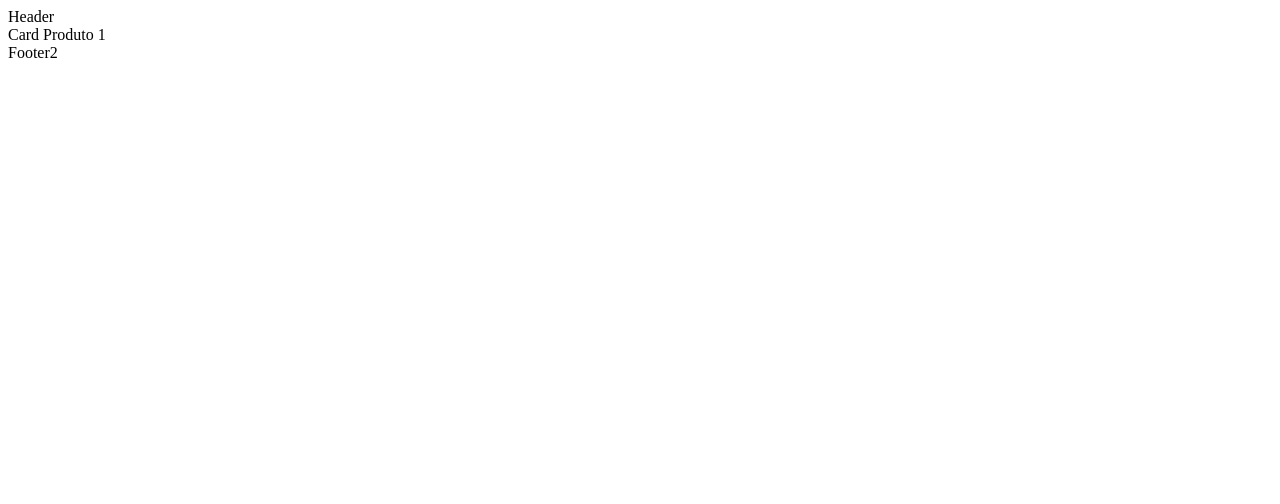
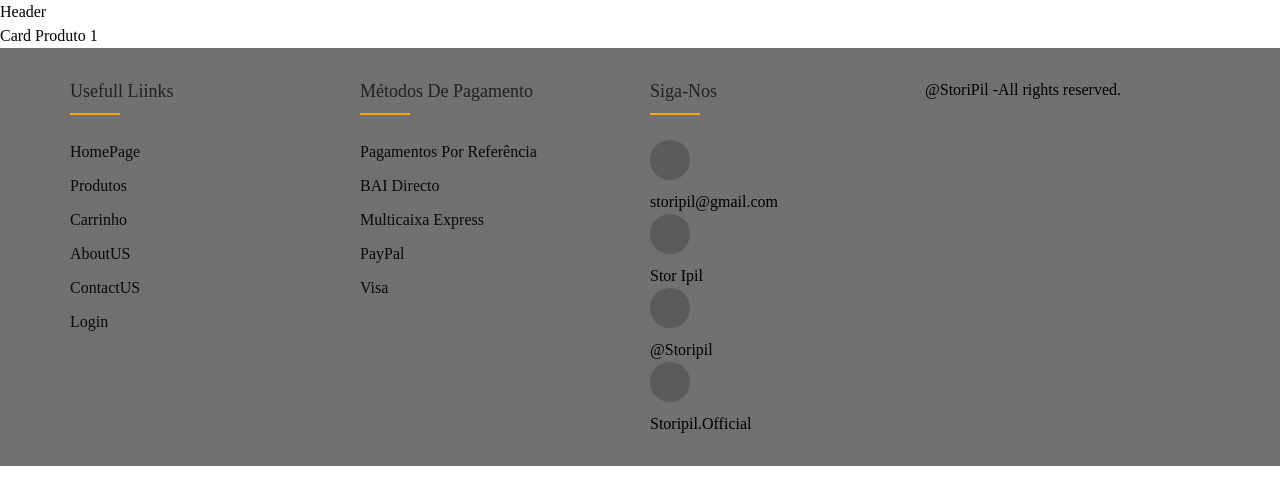
Before and after one commit to mariovarela99/stor-ipil-website, a React (Create React App) app: page / in a window 1280 px wide. Shown: the top 504 px of the page. Built offline with nearby package versions, Linux system fonts and the light colour scheme.

Commit message:
Meu primeiro commit

```diff
--- a/src/components/footer1/index.js
+++ b/src/components/footer1/index.js
@@ -2,7 +2,53 @@ import React from "react";
 import "./style.css";
 
 const Footer = () => {
-  return <div> Footer2 </div>;
-};
+  return(
+
+<>
+<footer class="footer">
+  	 <div class="container">
+  	 	<div class="row">
+  	 		<div class="footer-coluna">
+  	 			<h4> Usefull Liinks</h4>
+  	 			<ul>
+  	 				<li><a href="#">HomePage</a></li>
+  	 				<li><a href="#"> Produtos</a></li>
+  	 				<li><a href="#">Carrinho</a></li>
+  	 				<li><a href="#">AboutUS</a></li>
+  	 				<li><a href="#">ContactUS</a></li>
+  	 				<li><a href="#">Login</a></li>
+
+  	 			</ul>
+  	 		</div>
+  	 		<div class="footer-coluna">
+  	 			<h4>Métodos de Pagamento</h4>
+  	 			<ul>
+  	 				<li><a href="#">Pagamentos por Referência</a></li>
+  	 				<li><a href="#">BAI Directo</a></li>
+  	 				<li><a href="#">Multicaixa Express</a></li>
+  	 				<li><a href="#">PayPal</a></li>
+  	 				<li><a href="#">Visa</a></li>
+  	 			</ul>
+  	 		</div>
+  	 		<div class="footer-coluna">
+  	 			<h4>Siga-Nos</h4>
+  	 			<div class="social-links">
+
+           <a href="#"><i class="fab fa-gmail"></i></a> <p>storipil@gmail.com</p>
+					  <a href="#"><i class="fab fa-facebook-f"></i></a><p>Stor Ipil</p>
+  	 				<a href="#"><i class="fab fa-instagram"></i></a><p>@Storipil</p>
+  	 				<a href="#"><i class="fab fa-linkedin-in"></i></a><p>Storipil.Official</p>
+  	 			</div>
+  	 		</div>
+         	<div class="footer_final" >
+				<p><a>@StoriPil -All rights reserved.</a> </p>
+			</div>
+  	 	</div>
+  	 </div>
+  </footer>
+</>
+  )
+  }
+
 
 export default Footer;
--- a/src/components/footer1/style.css
+++ b/src/components/footer1/style.css
@@ -1,2 +1,100 @@
-.footer1 {
+
+body{
+	line-height: 1.5;
 }
+*{
+	margin:0;
+	padding:0;
+	box-sizing: border-box;
+}
+.container{
+	max-width: 1170px;
+	margin:auto;
+}
+.row{
+	display: flex;
+	flex-wrap: wrap;
+	margin-right: 10px;
+}
+ul{
+	list-style: none;
+}
+.footer{
+	background-color: #727070;
+    padding: 70px 0;
+	padding: 30px;
+}
+.footer-coluna{
+   width: 25%;
+   padding: 0 15px;
+}
+.footer-coluna h4{
+	font-size: 18px;
+	color: #222121;
+	text-transform: capitalize;
+	margin-bottom: 35px;
+	font-weight: 500;
+	position: relative;
+}
+.footer-coluna h4::before{
+	content: '';
+	position: absolute;
+	left:0;
+	bottom: -10px;
+	background-color: #FFA500;
+	height: 2px;
+	box-sizing: border-box;
+	width: 50px;
+}
+.footer-coluna ul li:not(:last-child){
+	margin-bottom: 10px;
+}
+.footer-coluna ul li a{
+	font-size: 16px;
+	text-transform: capitalize;
+	color: #100e0e;
+	text-decoration: none;
+	font-weight: 300;
+	color: #0a0a0a;
+	display: block;
+	transition: all 0.3s ease;
+}
+.footer-coluna ul li a:hover{
+	color: #FFA500;
+	padding-left: 8px;
+}
+.footer-coluna .social-links a{
+	display: block;
+	height: 40px;
+	width: 40px;
+	background-color: #5c5a5a;
+	margin:0 10px 10px 0;
+	text-align: center;
+	line-height: 40px;
+	border-radius: 50%;
+	color:#FFA500;
+
+}
+.footer_final{
+	text-align: center;
+display: block;
+}
+footer-
+.footer-coluna .social-links a:hover{
+	color: #FFA500;
+	background-color: #ffffff;
+
+}
+
+/*responsive*/
+@media(max-width: 767px){
+  .footer-coluna{
+    width: 50%;
+    margin-bottom: 30px;
+}
+}
+@media(max-width: 574px){
+  .footer-coluna{
+    width: 100%;
+}
+}
--- a/src/pages/Home.js
+++ b/src/pages/Home.js
@@ -9,6 +9,7 @@ function Home() {
       <Header />
       <CardProduto />
       <Footer />
+
     </div>
   );
 }
```
